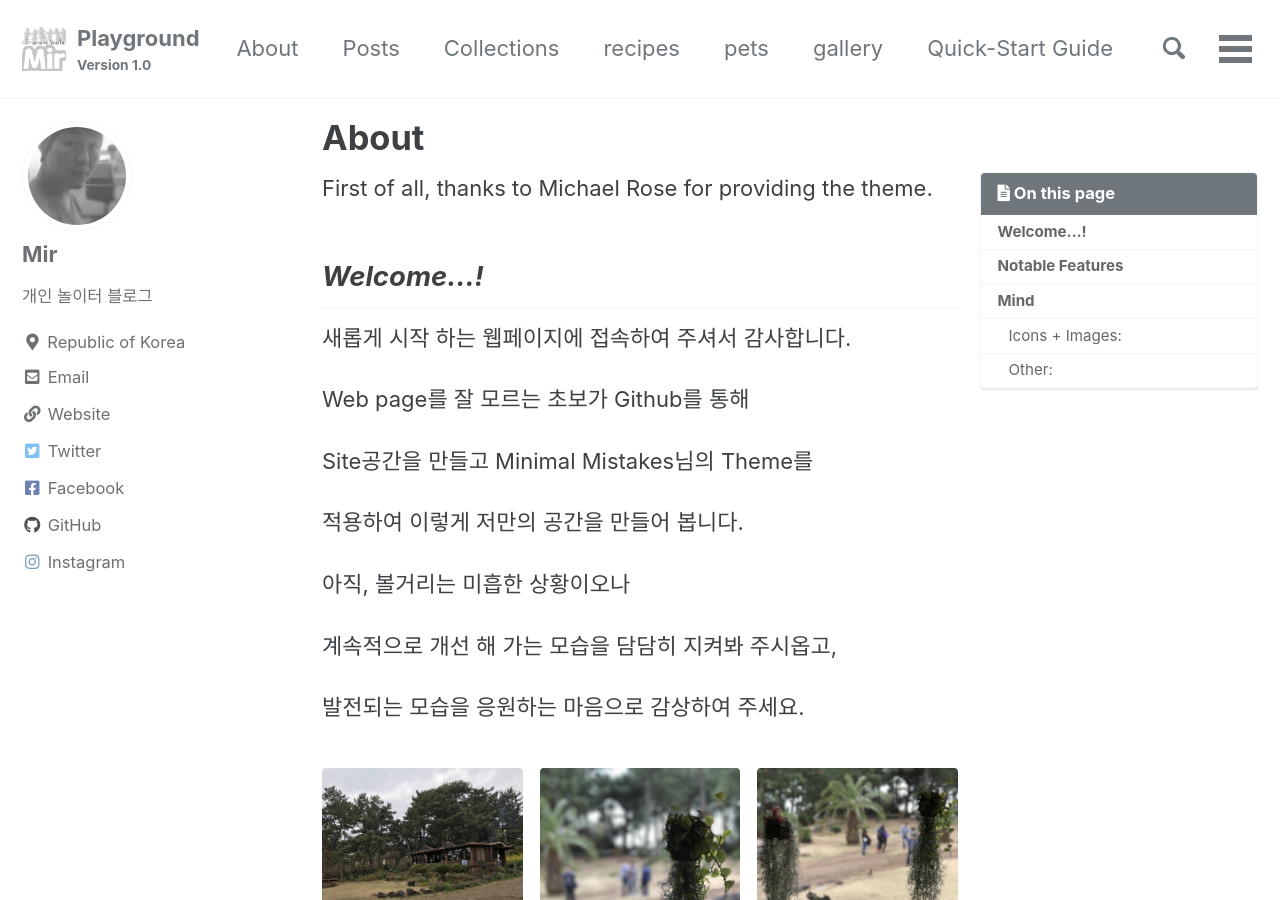
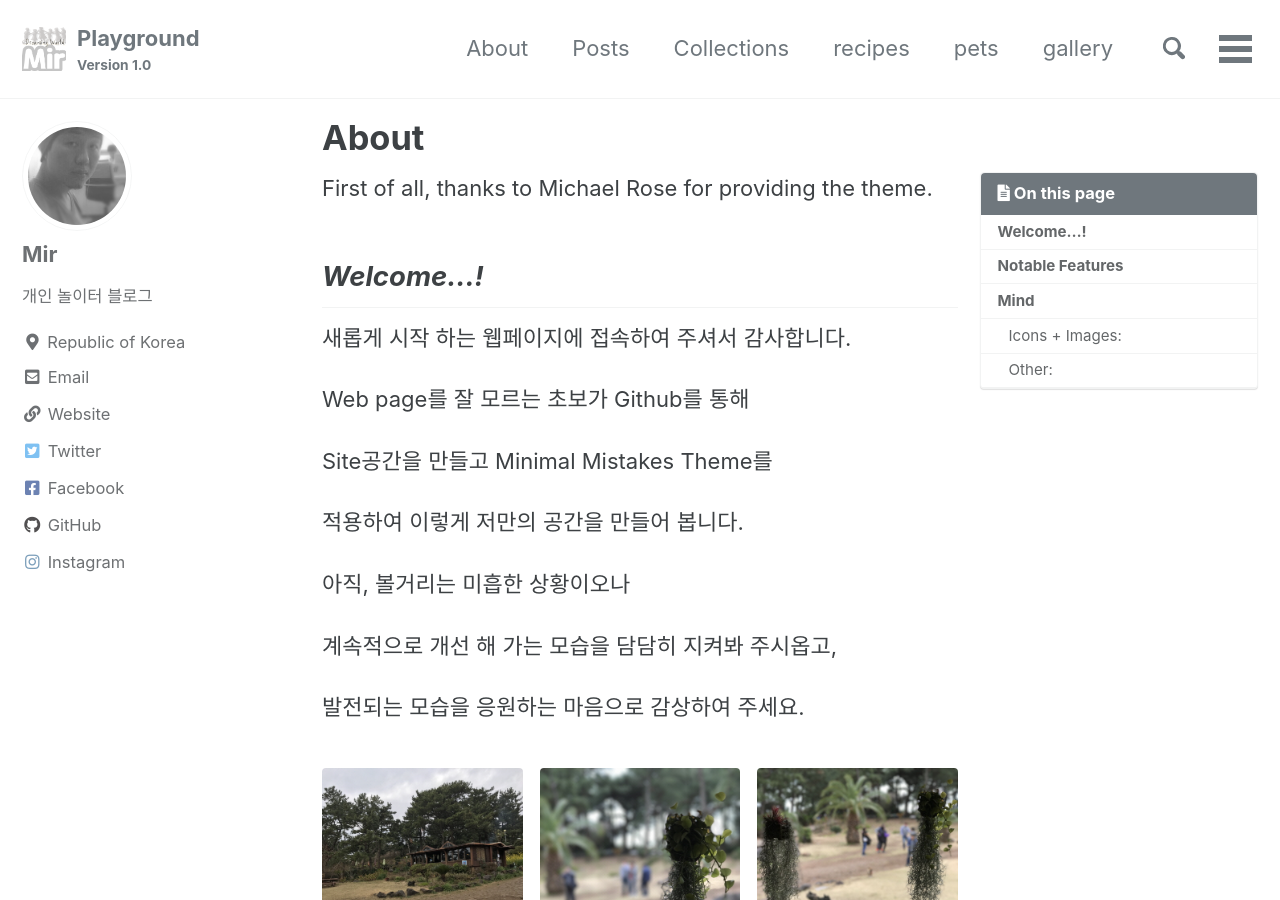
Before and after one commit to mir-zone/myblog, a Jekyll site: the page built from _pages/about.md, in a window 1280 px wide and 900 px high. Built offline with Jekyll 4.4.1, drawn with Linux system fonts in a browser that asks for light colours; cached includes are drawn as plain includes; comment, search, counter and statistics services are not loaded; a style sheet for code colours, icons or effects is not loaded.

Commit message:
update file

```diff
--- a/_data/navigation.yml
+++ b/_data/navigation.yml
@@ -14,8 +14,8 @@ main:
     url: /photo-gallery-archive/
   ##- title: "Sitemap"
   ##  url: /sitemap/
-  - title: "Quick-Start Guide"
-    url: /docs/quick-start-guide/
+  ## - title: "Quick-Start Guide"
+  ##   url: /docs/quick-start-guide/
   - title: "Terms &amp; Privacy Policy"
     url: /terms/
 
--- a/_pages/about.md
+++ b/_pages/about.md
@@ -34,7 +34,7 @@ First of all, thanks to Michael Rose for providing the theme.
 
 Web page를 잘 모르는 초보가 Github를 통해
 
-Site공간을 만들고 Minimal Mistakes님의 Theme를
+Site공간을 만들고 Minimal Mistakes Theme를
 
 적용하여 이렇게 저만의 공간을 만들어 봅니다.
 
```
